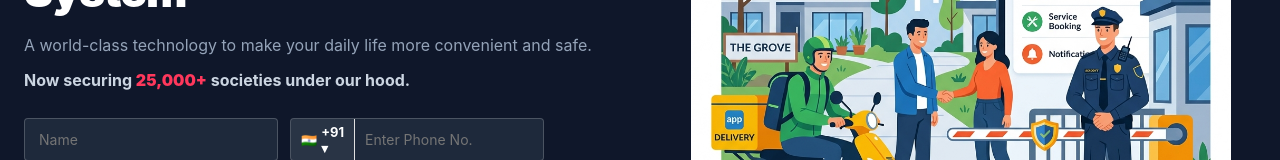
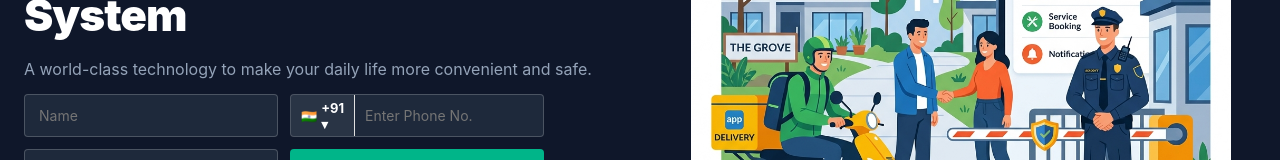
Before and after one commit to faisalhasan00/GateLink, a React (Vite) app in the folder Application/admin_panel/: page / in a window 1280 px wide. Shown: the part 355-515 px from the top of the page. Built offline with nearby package versions, Linux system fonts and the light colour scheme; no server answers.

Commit message:
Remove 25,000+ societies text from HeroSection.jsx

```diff
--- a/Application/admin_panel/src/pages/landing/HeroSection.jsx
+++ b/Application/admin_panel/src/pages/landing/HeroSection.jsx
@@ -86,16 +86,6 @@ export default function HeroSection({ onOpenDemo }) {
             marginBottom: '12px'
           }}>
             A world-class technology to make your daily life more convenient and safe.
-          </p>
-
-          {/* Red Highlight Stat */}
-          <p style={{
-            fontSize: '16px',
-            color: isDark ? '#CBD5E1' : '#444444',
-            fontWeight: 700,
-            marginBottom: '28px'
-          }}>
-            Now securing <span style={{ color: '#FF385C', fontWeight: 900 }}>25,000+</span> societies under our hood.
           </p>
 
           {/* Quick Enrollment Form */}
```
